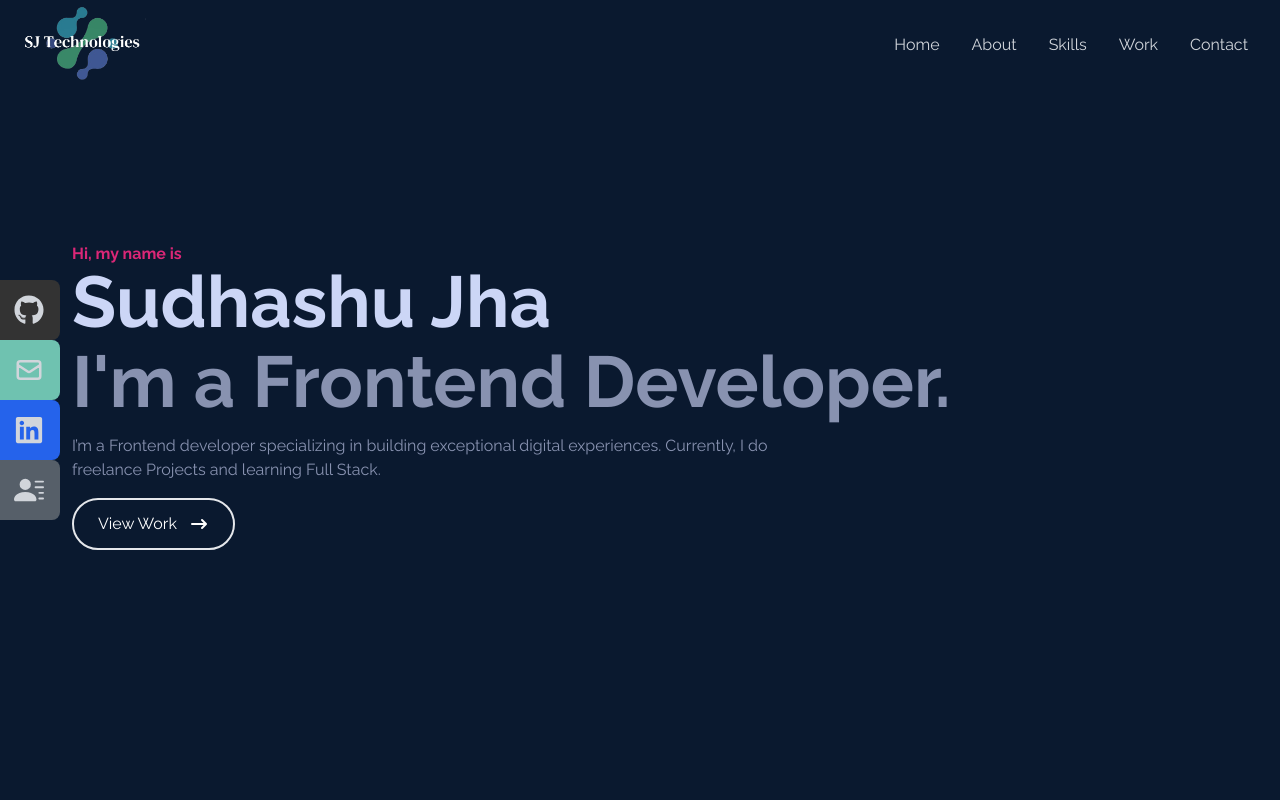
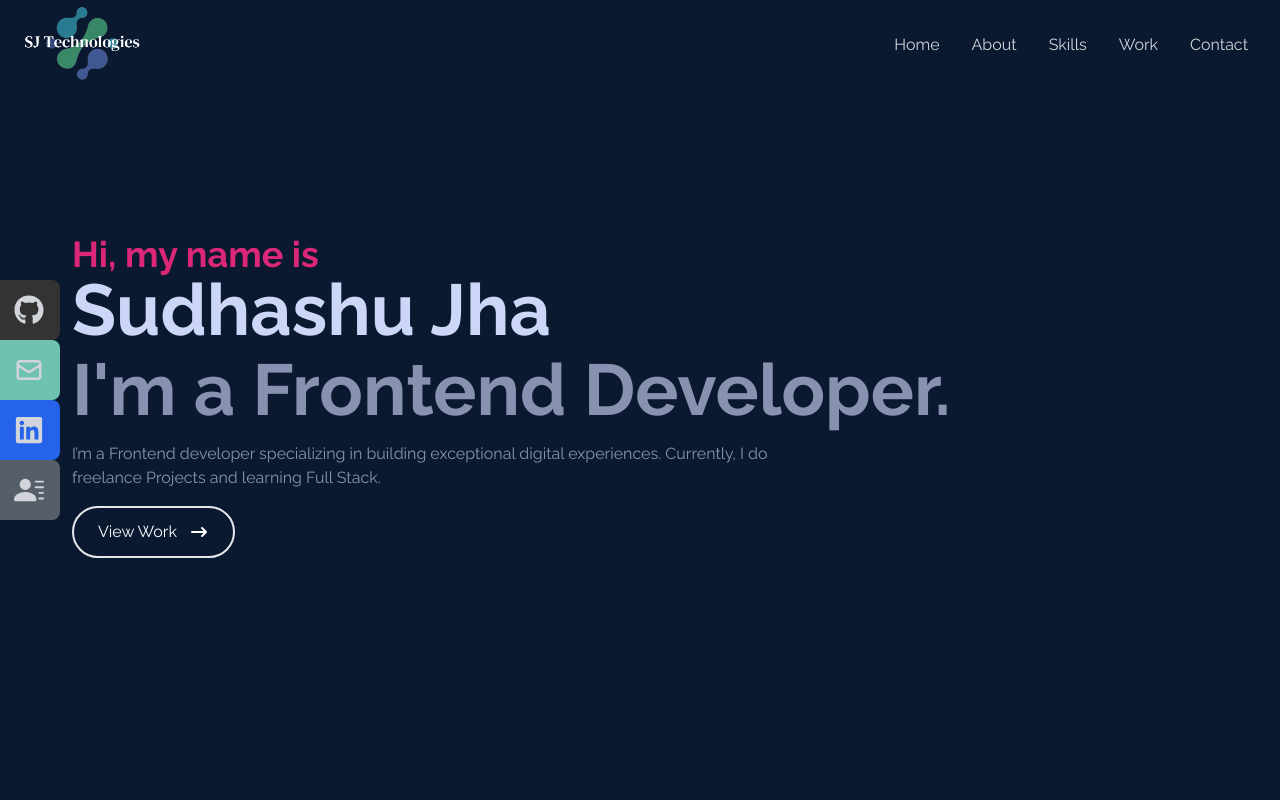
Before and after one commit to Sud-7/SJ-Technologies, a React (Vite) app: page / in a window 1280 px wide. Shown: the top 800 px of the page. Built offline with nearby package versions, Linux system fonts and the light colour scheme.

Commit message:
Added Linkedin and responsive to Home Font

```diff
--- a/src/components/Home.jsx
+++ b/src/components/Home.jsx
@@ -7,7 +7,9 @@ const Home = () => {
     <div name="home" className="w-full h-screen bg-[#0a192f]">
       {/* Container */}
       <div className="max-w-[1200px] mx-8 md:mx-auto px-8 flex flex-col justify-center h-full">
-        <p className="text-pink-600 font-bold">Hi, my name is</p>
+        <p className="text-pink-600 font-bold md:text-4xl sm:text-3xl">
+          Hi, my name is
+        </p>
         <h1 className="text-4xl sm:text-7xl font-bold text-[#ccd6f6]">
           Sudhashu Jha
         </h1>
--- a/src/components/NavBar.jsx
+++ b/src/components/NavBar.jsx
@@ -116,7 +116,7 @@ function NavBar() {
           <li className="w-[160px] h-[60px] flex justify-between items-center ml-[-100px] hover:ml-[-10px] duration-300 bg-blue-600 rounded-lg">
             <a
               className="flex justify-between items-center w-full text-gray-300"
-              href="/"
+              href="https://www.linkedin.com/in/sudhanshu-jha28/"
             >
               Linkedin <FaLinkedin size={30} />
             </a>
```
